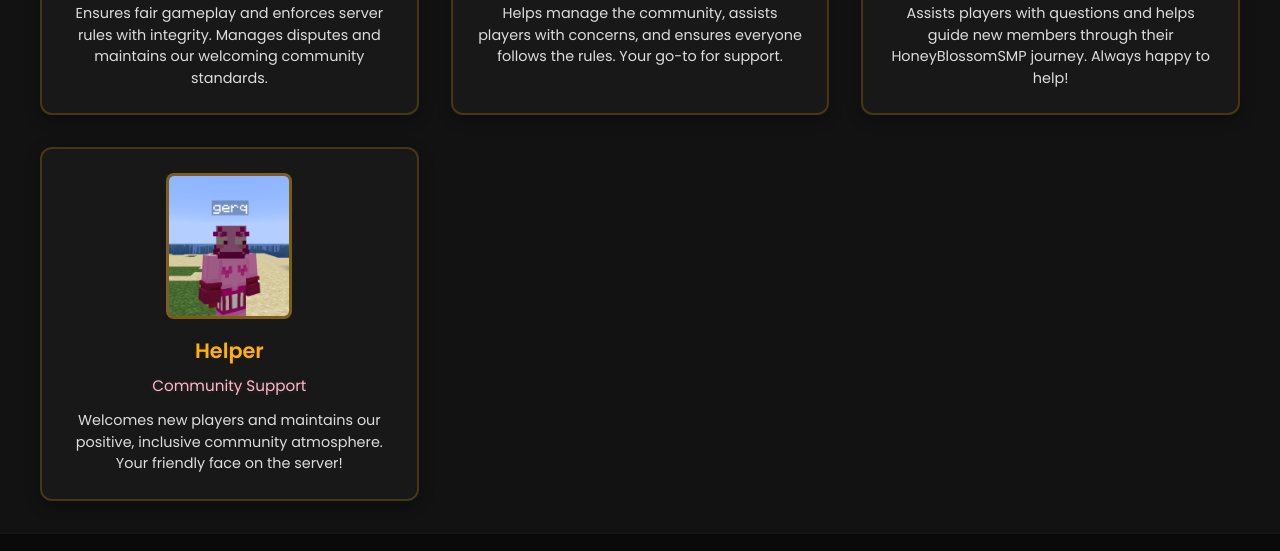
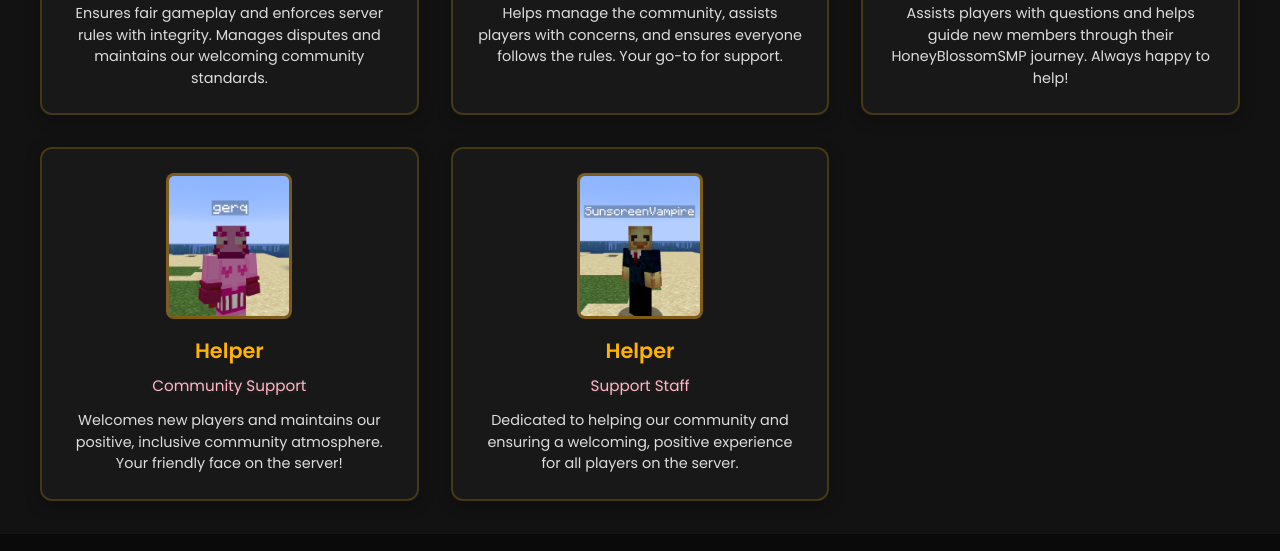
Before and after one commit to honeyblossomSMP/Website, a plain HTML site: page pages/staff.html in a window 1280 px wide. Shown: the part 2073-2624 px from the top of the page. Drawn offline with Linux system fonts and the light colour scheme; no server answers.

Commit message:
added sunny

```diff
--- a/pages/staff.html
+++ b/pages/staff.html
@@ -231,6 +231,16 @@
                     <div class="staff-role">Community Support</div>
                     <div class="staff-description">Welcomes new players and maintains our positive, inclusive community atmosphere. Your friendly face on the server!</div>
                 </div>
+
+                <!-- Helper 3 -->
+                <div class="staff-card">
+                    <div class="staff-avatar">
+                        <img src="../assets/img/newhelper.png" alt="Helper">
+                    </div>
+                    <div class="staff-name">Helper</div>
+                    <div class="staff-role">Support Staff</div>
+                    <div class="staff-description">Dedicated to helping our community and ensuring a welcoming, positive experience for all players on the server.</div>
+                </div>
             </div>
         </section>
     </main>
```
Also changed, not shown: assets/img/claire.jpg (added), assets/img/newhelper.png (added).
